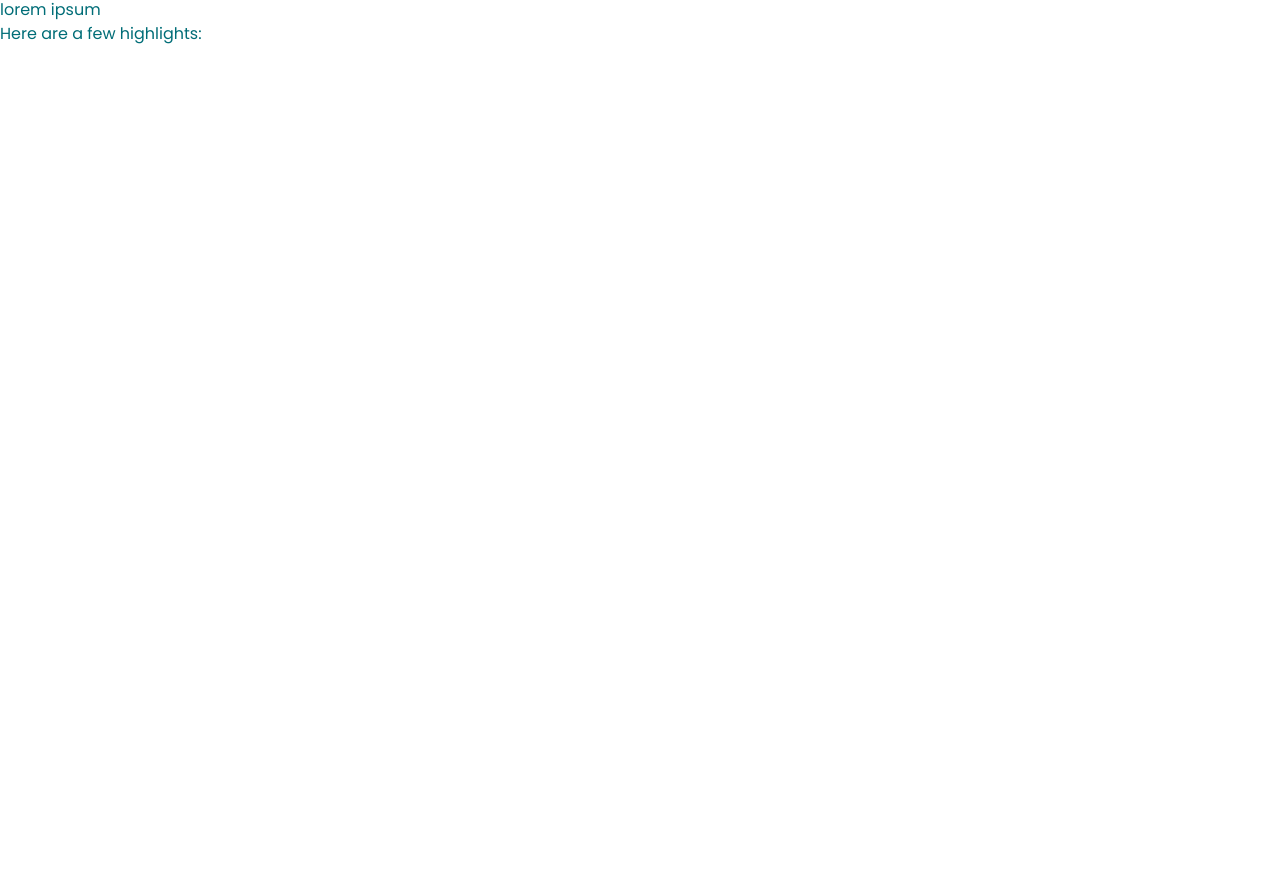
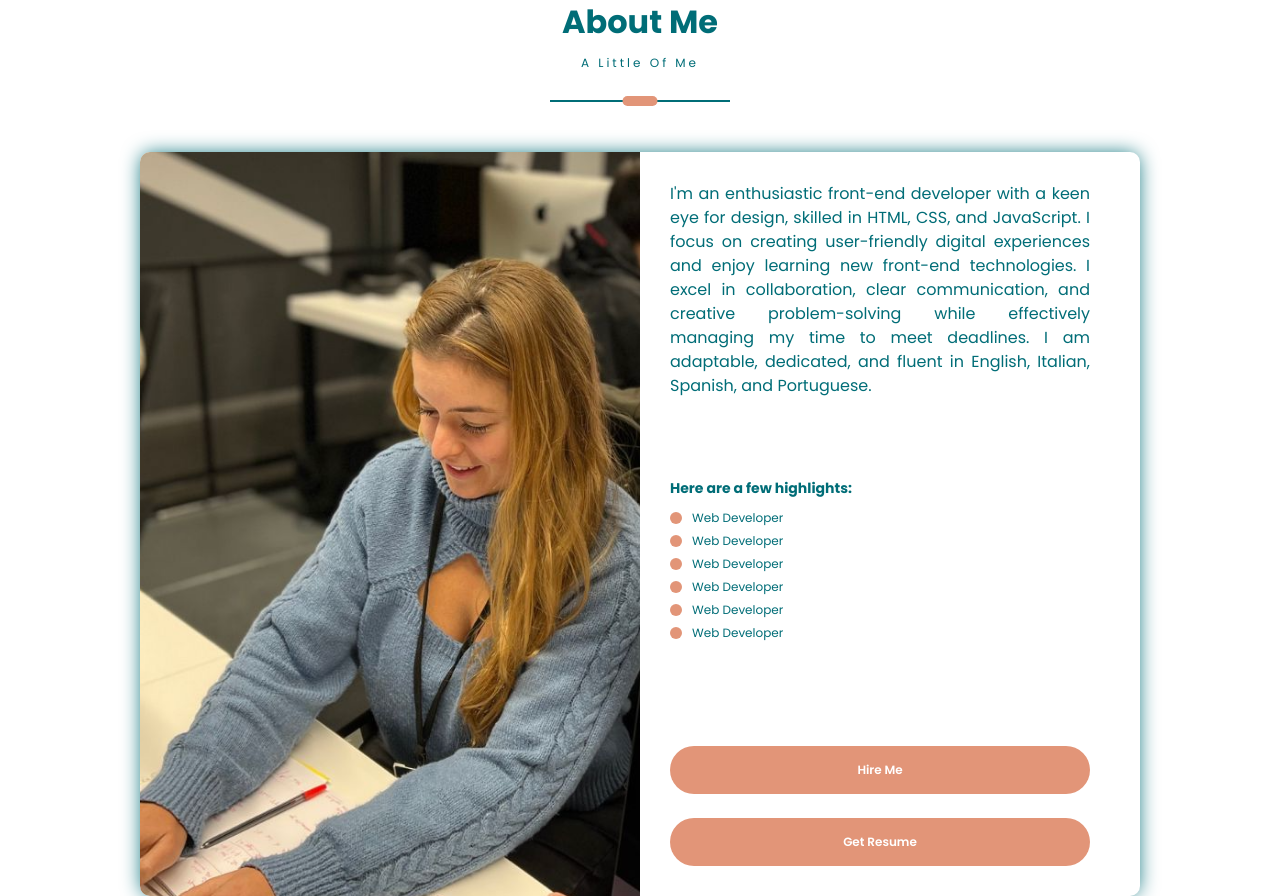
Before and after one commit to lauramussopd/react-portfolio, a React (Create React App) app: page / in a window 1280 px wide. Shown: the part 826-1722 px from the top of the page. Before the commit the page ends 872 px from the top, so only its background shows below. Built offline with nearby package versions, Linux system fonts and the light colour scheme; a web font is replaced by a local one.

Commit message:
working on the resume

```diff
--- a/src/PortfolioContainer/AboutMe/AboutMe.css
+++ b/src/PortfolioContainer/AboutMe/AboutMe.css
@@ -1,23 +1,89 @@
-/* .heading-separetor{
+.about-me-container {
+  display: flex;
+  flex-direction: column;
+  justify-content: center;
+  align-items: center;
+  margin: 50px 0 0 0;
+}
+.about-me-parent {
+  max-width: 1000px;
+  width: 70%;
+}
+.about-me-card {
+  display: flex;
+  width: 100%;
+  box-shadow: 0 0px 20px -2px var(--carribean);
+  border-radius: 10px;
+
+}
+.about-me-profile {
+  width: 50%;
+  background-image: url(../../assets/AboutMe/Me.png);
+  /* filter: grayscale(100%) brightness(150%); */
+  background-size: cover;
+  background-repeat: no-repeat;
+  background-position: center;
+  border-radius: 10px 0 0 10px;
+}
+.about-me-details {
+  width: 48%;
+  text-align: justify;
+  padding: 30px;
+}
+.about-me-description {
+  font-size: 12px;
+}
+.about-me-highlight {
+  margin: 80px 0;
+}
+.highlight-heading {
+  font-family: "Poppins Bold";
+  font-size: 14px;
+  margin: 0 0 10px 0;
+}
+.highlight {
   display: flex;
   align-items: center;
-    position: relative;
-    width: 180px;
+  margin: 5px 0;
+  font-size: 12px;
 }
-.separetor-line{
+.highlight-blob {
+  height: 12px;
+  width: 12px;
+  margin: 0 10px 0 0;
+  background-color: var(--tangerine);
+  border-radius: 50%;
+}
+.about-me-options .btn {
+  margin: 0 0 0 30px;
+}
+
+@media only screen and (max-width: 1300px) {
+  .about-me-parent {
+    width: 80%;
+  }
+  .about-me-options .btn {
+    margin: 24px 0 0 0;
      width: 100%;
-    height: 2px;
-    background-color: var(--carribean);
   }
-.separetor-blob{
+}
+@media only screen and (max-width: 1078px) {
+  .about-me-profile {
+    display: none;
+  }
+  .about-me-details {
     width: 100%;
-    height: 10px;
-    position: absolute;
+  }
+}
+
+@media only screen and (max-width: 550px) {
+  .about-me-options {
     display: flex;
-    justify-content: center;
+    flex-direction: column;
   }
-.separetor-blob div{
-    width: 35px;
-    border-radius: 10px;
-    background-color: var(--dark-tangerine);
-} */
+  .about-me-options .btn {
+    margin: 24px 0 0 0;
+    width: 100%;
+  }
+
+}
--- a/src/PortfolioContainer/AboutMe/AboutMe.js
+++ b/src/PortfolioContainer/AboutMe/AboutMe.js
@@ -1,7 +1,8 @@
 import React, { useEffect } from "react";
-import ScreenHeading from "../../utilities/ScreenHeading/ScreenHeading"; // Usa PascalCase per i componenti
+import ScreenHeading from "../../utilities/ScreenHeading/ScreenHeading";
 import ScrollService from "../../utilities/ScrollService";
 import Animations from "../../utilities/Animations";
+import "./AboutMe.css";
 
 export default function AboutMe(props) {
   let fadeInScreenHandler = (screen) => {
@@ -10,10 +11,18 @@ export default function AboutMe(props) {
   };
   const fadeInSubscription =
     ScrollService.currentScreenFadeIn.subscribe(fadeInScreenHandler);
+
   const SCREEN_CONSTANTS = {
-    descriptions: "lorem ipsum",
+    descriptions: "I'm an enthusiastic front-end developer with a keen eye for design, skilled in HTML, CSS, and JavaScript. I focus on creating user-friendly digital experiences and enjoy learning new front-end technologies. I excel in collaboration, clear communication, and creative problem-solving while effectively managing my time to meet deadlines. I am adaptable, dedicated, and fluent in English, Italian, Spanish, and Portuguese.",
     highlights: {
-      bullets: ["Web Developer", "Web Developer", "Web Developer"],
+      bullets: [
+        "Web Developer",
+        "Web Developer",
+        "Web Developer",
+        "Web Developer",
+        "Web Developer",
+        "Web Developer",
+      ],
       heading: "Here are a few highlights:",
     },
   };
@@ -29,21 +38,24 @@ export default function AboutMe(props) {
   return (
     <div className="about-me-container screen-container" id={props.id || ""}>
       <div className="about-me-parent">
-        {/* Usa ScreenHeading come un componente, non come una prop */}
-        <ScreenHeading title={"About Me"} subHeading={"A little of me"} />
+        <ScreenHeading title={"About Me"} subHeading={"A Little Of Me"} />
         <div className="about-me-card">
-          <div className="about-me-profile">
+          <div className="about-me-profile"></div>
           <div className="about-me-details">
             <span className="about-me-descriptions">
               {SCREEN_CONSTANTS.descriptions}
             </span>
             <div className="about-me-highlight">
               <div className="highlight-heading">
-                <span>
-                {SCREEN_CONSTANTS.highlights.heading}
-              </span>
+                <span>{SCREEN_CONSTANTS.highlights.heading}</span>
               </div>
+              {renderHighlight()}
             </div>
+            <div className="about-me-options">
+              <button className="btn highlighted-btn"> Hire Me </button>
+              <a href="LauraMussoCV.pdf" download="Laura Musso LauraMussoCV.pdf">
+                <button className="btn highlighted-btn"> Get Resume </button>
+              </a>
             </div>
           </div>
         </div>
--- a/src/PortfolioContainer/Home/Profile/Profile.css
+++ b/src/PortfolioContainer/Home/Profile/Profile.css
@@ -67,9 +67,11 @@
   color: white;
 }
 
-@media screen and (max-width: 910px) {
+@media screen and (max-width: 1100px) {
   .profile-parent {
     margin: 10px;
+    flex-direction: column-reverse;
+    margin: 40px 0 0 0;
   }
   .profile-picture {
     height: 320px;
@@ -99,10 +101,6 @@
 
 @media screen and (max-width: 810px) {
 
-  .profile-parent {
-    flex-direction: column-reverse;
-    margin: 40px 0 0 0;
-  }
   .profile-options {
     display: flex;
     justify-content: space-between;
--- a/src/PortfolioContainer/Home/Profile/Profile.js
+++ b/src/PortfolioContainer/Home/Profile/Profile.js
@@ -48,8 +48,8 @@ export default function Profile() {
           <div className="profile-options">
             <button className="btn highlighted-btn"> Hire Me </button>
             <a
-              href="CV-laura-musso.pdf"
-              download="Laura Musso CV-laura-musso.pdf"
+              href="LauraMussoCV.pdf"
+              download="Laura Musso LauraMussoCV.pdf"
             >
               <button className="btn highlighted-btn"> Get Resume </button>
             </a>
--- /dev/null
+++ b/src/PortfolioContainer/Resume/Resume.js
@@ -0,0 +1,47 @@
+import React, { useState } from "react";
+import ScreenHeading from "../../utilities/ScreenHeading/ScreenHeading";
+import ScrollService from "../../utilities/ScrollService";
+import Animations from "../../utilities/Animations";
+
+export default function Resume(props) {
+  const [selectedBulletIndex, setSelectedBulletIndex] = useState(0);
+  const [carouselOffSetStyle, setCarouselOffSetStyle] = useState({});
+
+  const ResumeHeading = (props) => {
+    <div className="resume-heading">
+      <div className="resume-main-heading">
+        <div className="heading-bullet">
+          <span>{props.heading ? props.heading : ""}</span>
+          {props.fromDate && props.toDate ? (
+            <div className="heading-date">
+              {props.fromDate + "" + props.toDate}
+            </div>
+          ) : (
+            <div></div>
+          )}
+        </div>
+        <div className="resume-sub-heading">
+          <span>{props.subHeading ? props.subHeading : ""}</span>
+        </div>
+        <div className="resume-heading-description">
+          <span>{props.description ? props.description : ""}</span>
+        </div>
+      </div>
+    </div>;
+  };
+
+  let fadeInScreenHandler = (screen) => {
+    if (screen.fadeScreen !== props.id) return;
+    Animations.animations.fadeInScreen(props.id);
+  };
+  const fadeInSubscription =
+    ScrollService.currentScreenFadeIn.subscribe(fadeInScreenHandler);
+
+  return (
+    <div className="resume-container screen-container " id={props.id || ""}>
+      <div className="resume-content">
+        <ScreenHeading title={"Resume"} subHeading={"My Formal Bio Details"} />
+      </div>
+    </div>
+  );
+}
--- a/src/utilities/commonUtils.js
+++ b/src/utilities/commonUtils.js
@@ -1,6 +1,7 @@
 // Importa il componente Home dal percorso specificato
 import Home from "../PortfolioContainer/Home/Home";
 import AboutMe from "../PortfolioContainer/AboutMe/AboutMe";
+import Resume from "../PortfolioContainer/Resume/Resume";
 
 // Definisce un array di oggetti che rappresentano gli schermi disponibili
 export const TOTAL_SCREENS = [
@@ -9,6 +10,12 @@ export const TOTAL_SCREENS = [
         screen_name: "Home",
         // Componente associato a questo schermo
         component: Home,
+    },
+    {
+        // Nome dello schermo
+        screen_name: "Resume",
+        // Componente associato a questo schermo
+        component: Resume,
     },
     {
         // Nome dello schermo
```
Also changed, not shown: src/PortfolioContainer/Resume/Resume.css (added), 2 other files (tests, documents, lock files or other folders). Lines whose indentation alone changed are shown as unchanged.
